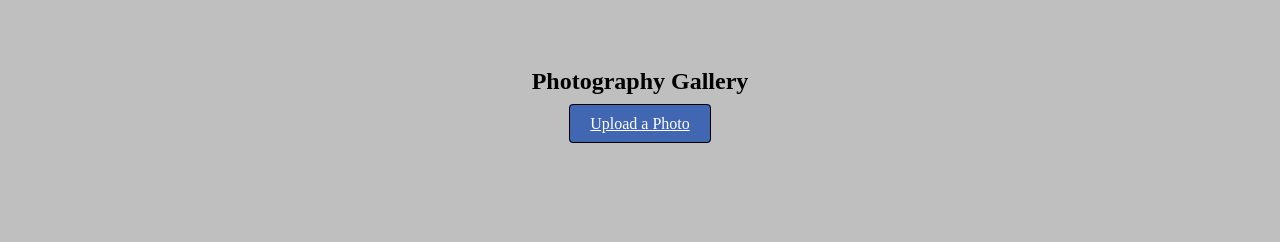
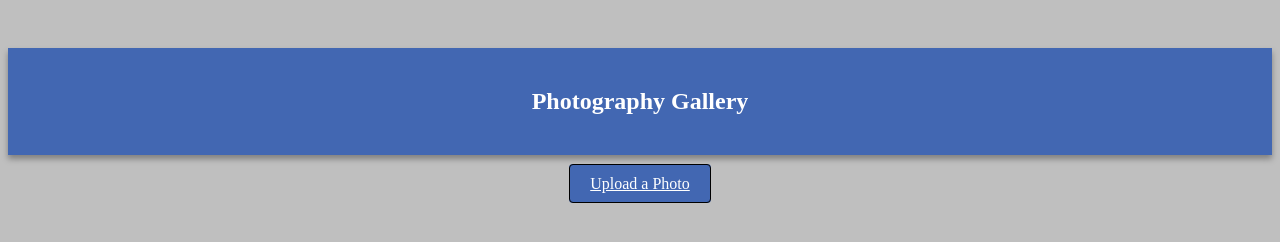
Before and after one commit to ReidHillis/photographygallery-html, a plain HTML site: page frontend/feed.html in a window 1280 px wide. Drawn offline with Linux system fonts and the light colour scheme; no server answers.

Commit message:
styling of header

```diff
--- a/frontend/main.css
+++ b/frontend/main.css
@@ -34,6 +34,14 @@
   margin: 5px 0;
 }
 
+header {
+  background-color: #4267B2;
+  color: white;
+  padding: 20px;
+  box-shadow: 0 4px 6px grey;
+  margin-bottom: 20px;
+}
+
 body {
   text-align: center;
   background-color: #bfbfbf;
```
